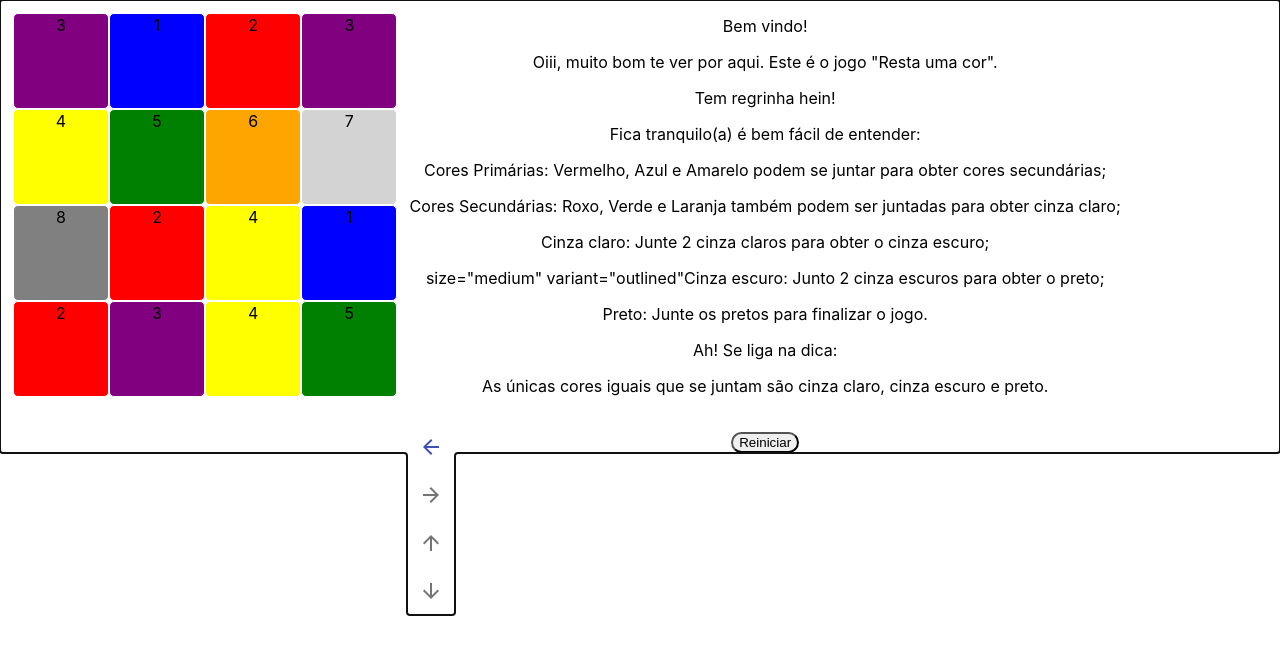
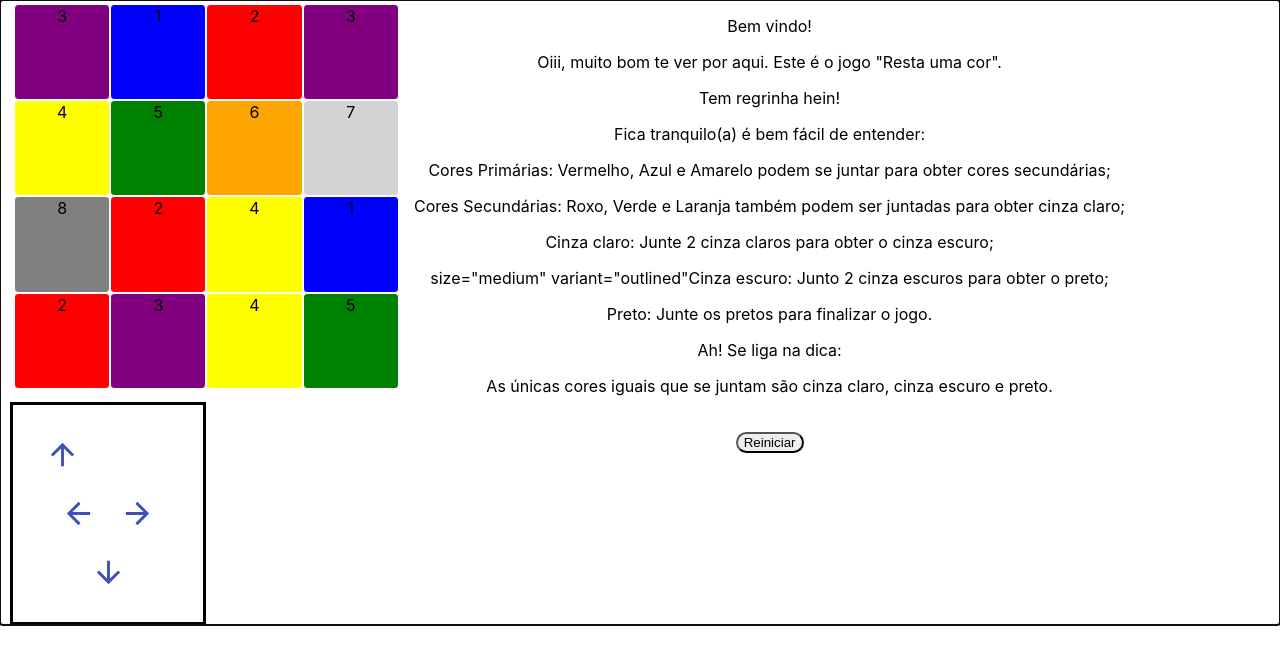
Before and after one commit to pagoncalves/projeto, a React (Create React App) app: page / in a window 1280 px wide. Shown: the top 664 px of the page. Built offline with nearby package versions, Linux system fonts and the light colour scheme.

Commit message:
alterado layout

```diff
--- a/src/App.css
+++ b/src/App.css
@@ -9,7 +9,7 @@
   width:  30vmax;
   height:  30vmax;
   border: 10px;
-
+  padding: 0px 20px 10px 10px;
 }
 
 .Qdentro{
@@ -23,7 +23,7 @@
   text-align: center;
   display: flow-root;
   border: 0.5px solid white;
-  border-radius: 5px;
+  border-radius: 4px;
   background-color: blueviolet;
   width: 7.2vmax;
   height: 7.2vmax;
@@ -37,7 +37,14 @@
 }
 
 #ctr{
-margin-top: 400px;
-padding: 10px;
-float: left;
+max-width: 150px;
+max-height: 250px;
+margin-left: 10px;
+padding: 20px;
+border: solid black;
 }
+
+#c{
+
+display: flex;
+}
--- a/src/App.js
+++ b/src/App.js
@@ -148,7 +148,7 @@ class App extends React.Component {
     return (
 
       <div className="App" onKeyDown={this.handleTeclado} tabIndex="0">
-
+        <div id="Ajuste">
           <div id="Quadrado">
             <div className="Qdentro">
               <div id="0.0" className="qq" style={{ backgroundColor: this.cores[this.state.quadrados[0][0]] }}>
@@ -207,14 +207,17 @@ class App extends React.Component {
                 {this.state.quadrados[3][3]}
               </div>
             </div>
+
+          </div>
           <section id="ctr">
-            <IconButton onClick={() => this.atualizaTabuleiro(dirs.ESQUERDA)} color="primary" >   <ArrowBackIcon/></IconButton>
-            <IconButton onClick={() => this.atualizaTabuleiro(dirs.DIREITA)}>  <ArrowForwardIcon/></IconButton>
-            <IconButton onClick={() => this.atualizaTabuleiro(dirs.CIMA)}>  <ArrowUpwardIcon/></IconButton>
-            <IconButton onClick={() => this.atualizaTabuleiro(dirs.BAIXO)}>  <ArrowDownwardIcon/></IconButton>
+            <IconButton onClick={() => this.atualizaTabuleiro(dirs.CIMA)} color="primary" id="c">  <ArrowUpwardIcon fontSize="large" /></IconButton>
+            <IconButton onClick={() => this.atualizaTabuleiro(dirs.ESQUERDA)} color="primary" id="e" >   <ArrowBackIcon fontSize="large" /></IconButton>
+            <IconButton onClick={() => this.atualizaTabuleiro(dirs.DIREITA)} color="primary" id="d">  <ArrowForwardIcon fontSize="large" /></IconButton>
+            <IconButton onClick={() => this.atualizaTabuleiro(dirs.BAIXO)} color="primary" id="b">  <ArrowDownwardIcon fontSize="large" /></IconButton>
           </section>
         </div>
         <div>
+
           <section>
             <p>Bem vindo!</p>
 
```
Lines whose indentation alone changed are shown as unchanged.
